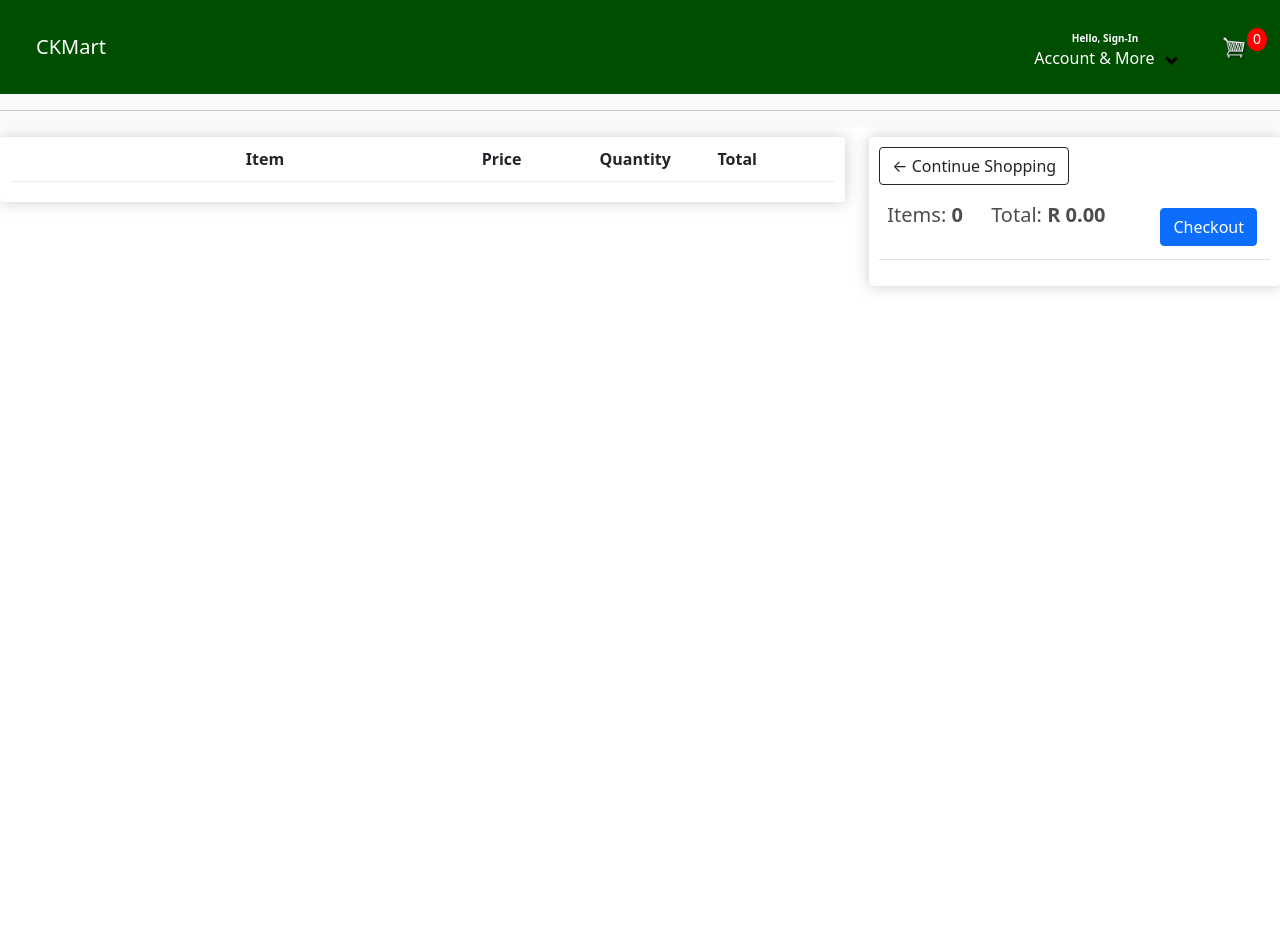
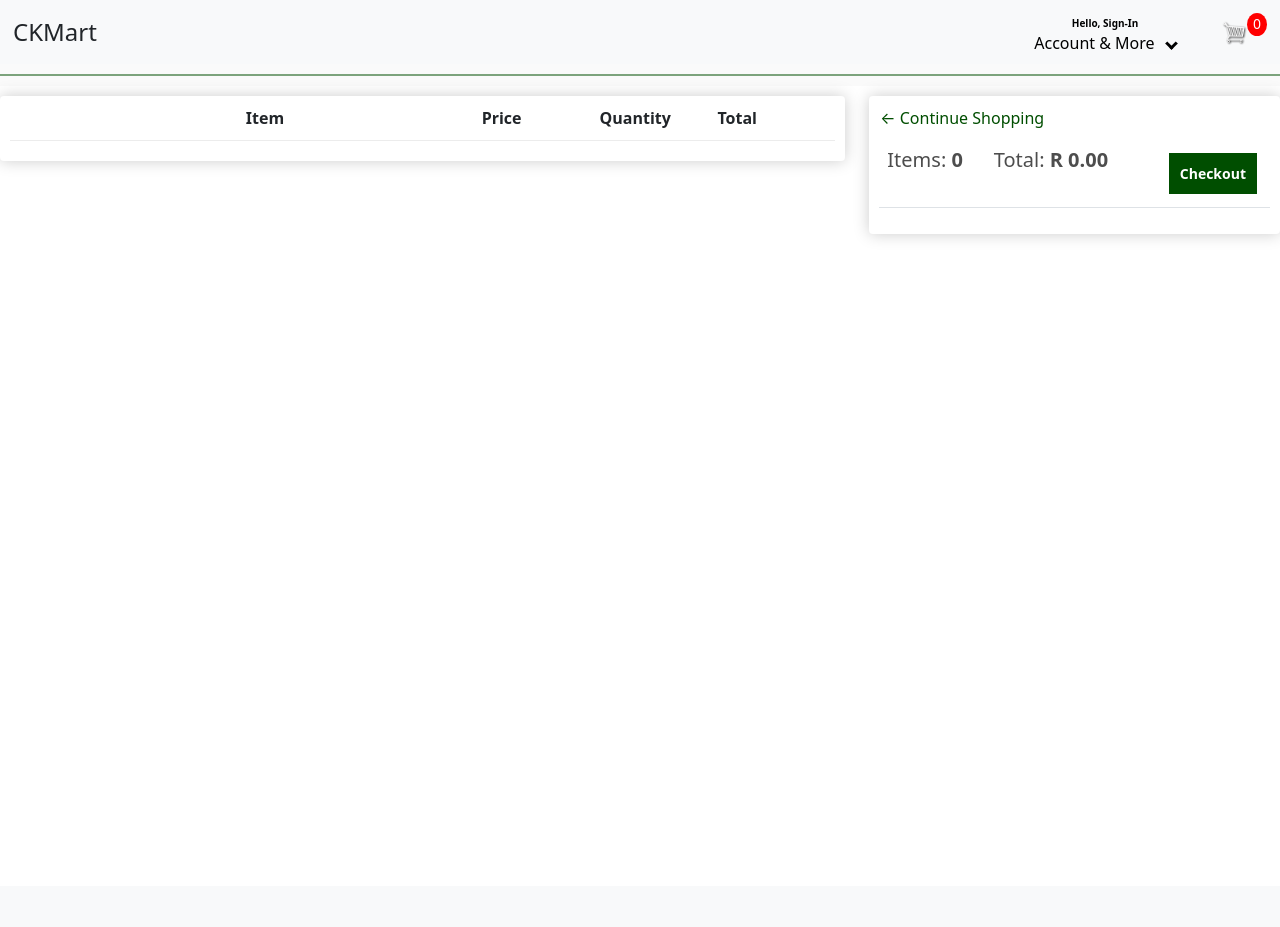
Before and after one commit to bondeveloper/ck-mart, a Django app: page /store/cart/ in a window 1280 px wide. After the commit the page ends 237 px from the top, so only its background shows below. Run offline with Django 3.2, Linux system fonts and the light colour scheme; lists and menus that the app fills with data are empty.

Commit message:
Changed navbar color, cart and checkout buttons

```diff
--- a/accounts/templates/accounts/main.html
+++ b/accounts/templates/accounts/main.html
@@ -20,7 +20,7 @@
         <div class="accounts-wrapper">
             <div class="container-wrapper">
                 <div class="auth-container">
-                    <a href="{% url 'store' %}" class="ck-button"><h1 class="ck-brand">CK Mart Logo</h1></a>
+                    <a href="{% url 'store' %}" class="ck-button"><h1 class="ck-brand">CK Mart</h1></a>
                     {% block content %}
                     {% endblock %}
                     <div class="ck-auth-line"></div>
--- a/static/css/store/main.css
+++ b/static/css/store/main.css
@@ -32,9 +32,17 @@ h1,h2,h3,h4,h5,h6{
     box-sizing: border-box;
 }
 
+.ck-button:link,
+.ck-button:hover {
+	border: 1px solid transparent;
+}
+
 .ck-button-lg {
     padding: 10px;
     font-size: 14px;
+}
+.ck-float-r {
+	float: right;
 }
 
 .ck-button-primary {
@@ -98,10 +106,6 @@ h1,h2,h3,h4,h5,h6{
 
 .product{
 	border-radius: 0 0 4px 4px;
-}
-
-.bg-dark{
-	background-color: #004e00!important;
 }
 
 .cart-row{
@@ -315,12 +319,21 @@ h1,h2,h3,h4,h5,h6{
 }
 
 .ck-menu-brand-wrapper {
-	padding: 23px;
 	border: 1px solid transparent;
 }
 
-.ck-menu-brand {
+.ck-brand {
+    text-align: center;
+    color: rgba(0, 78, 0, 1);
 	margin: 0;
+	font-size: 24px;
+	text-decoration: none;
+	white-space: nowrap;
+}
+
+.ck-brand:link,
+.ck-brand:hover {
+	color: inherit;
 }
 
 .ck-container {
@@ -329,7 +342,7 @@ h1,h2,h3,h4,h5,h6{
 }
 
 .ck-store-product-filters {
-	width: 20%;
+	width: 13%;
 	height: 400px;
 }
 
@@ -398,7 +411,6 @@ h1,h2,h3,h4,h5,h6{
 	background: rgba(0, 78, 0, .3);
 	height: 500px;
 	width: 2px;
-	align-self: center;
 	margin:0 17px;
 }
 
@@ -449,9 +461,14 @@ h1,h2,h3,h4,h5,h6{
 	position: relative;
 }
 
-.ck-product-descripion-horizontal-divider {
+.ck-product-descripion-horizontal-divider,
+.ck-horizontal-divider {
 	height: 2px;
 	border: 1px solid rgba(0, 78, 0, .5);
+}
+
+.ck-horizontal-divider {
+	margin: 10px 0;
 }
 
 .ck-product-description-container-1 {
--- a/store/templates/store/cart.html
+++ b/store/templates/store/cart.html
@@ -33,13 +33,13 @@
         </div>
         <div class="col-lg-4">
             <div class="box-element">
-                <a class="btn btn-outline-dark" href="{% url 'store' %}">&#x2190; Continue Shopping</a>
+                <a class="ck-button ck-button-primary-outline " href="{% url 'store' %}">&#x2190; Continue Shopping</a>
                 <table class="table">
                     <tr>
                         <th><h5>Items: <strong> {{ order.get_cart_items }}</strong></h5></th>
                         <th><h5>Total: <strong>R {{ order.get_cart_total|floatformat:2 }}</strong></h5></th>
                         <th>
-                            <a class="btn btn-primary" style="float: right; margin: 5px;" href="{% url 'checkout' %}">Checkout</a>
+                            <a class="ck-button ck-button-primary ck-button-lg ck-float-r" style="float: right; margin: 5px;" href="{% url 'checkout' %}">Checkout</a>
                         </th>
                     </tr>
                 </table>
--- a/store/templates/store/checkout.html
+++ b/store/templates/store/checkout.html
@@ -34,7 +34,7 @@
                             <input type="number" class="form-control" name="postcost" placeholder="Postal Code" required>
                         </div>
                     </div>
-                    <input type="submit" class="btn btn-primary btn-block button-cta" value="Continue" name="form-button" />
+                    <input type="submit" class="ck-button ck-button-primary ck-button-lg" value="Continue" name="form-button" />
                   </form>
             </div>
             <br>
@@ -45,7 +45,7 @@
         </div>
         <div class="col-lg-6">
             <div class="box-element">
-                <a class="btn btn-outline-dark" href="{% url 'cart' %}">&#x2190; back to cart</a>
+                <a class="ck-button ck-button-primary-outline ck-button-lg" href="{% url 'cart' %}">&#x2190; back to cart</a>
                 <hr>
                 <h4>Order summary</h4>
                 <hr>
--- a/store/templates/store/main.html
+++ b/store/templates/store/main.html
@@ -50,10 +50,10 @@
         </script>
     </head>
     <body>
-        <nav class="navbar navbar-expand-lg navbar-dark bg-dark">
+        <nav class="navbar navbar-expand-lg navbar-light bg-light">
             <div class="container-fluid">
             <div class="ck-menu-brand-wrapper ck-menu-item">
-              <a class="navbar-brand ck-menu-brand" href="{% url 'store' %}">CKMart</a>
+              <a class="ck-brand" href="{% url 'store' %}">CKMart</a>
             </div>
 
               <button class="navbar-toggler" type="button" data-bs-toggle="collapse" data-bs-target="#navbarSupportedContent" aria-controls="navbarSupportedContent" aria-expanded="false" aria-label="Toggle navigation">
@@ -77,7 +77,7 @@
               </div>
             </div>
         </nav>
-        <hr>
+        <div class="ck-horizontal-divider"></div>
         <div class="ck-container">
             {% block content %}
             {% endblock content %}
--- a/store/templates/store/partials/account-list.html
+++ b/store/templates/store/partials/account-list.html
@@ -1,7 +1,7 @@
 {% load static %}
 
 <div class="ck-menu-drop ck-menu-item">
-    <button class="ck-button ck-button-primary ck-menu-drop-button">
+    <button class="ck-button ck-menu-drop-button">
         <div class="ck-nav-item-line-1-wrapper">
             <span class="ck-nav-item-line-1">Hello,
             {% if user.is_authenticated %}
```
